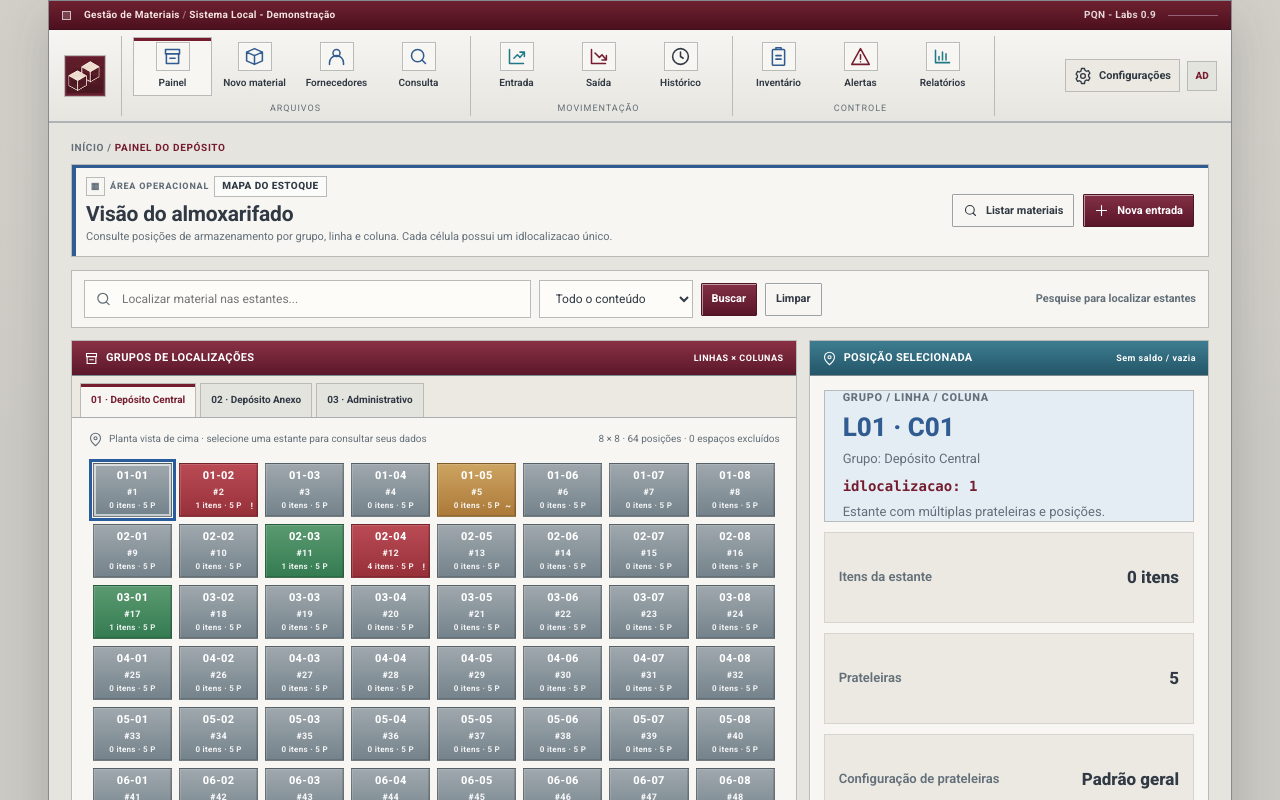
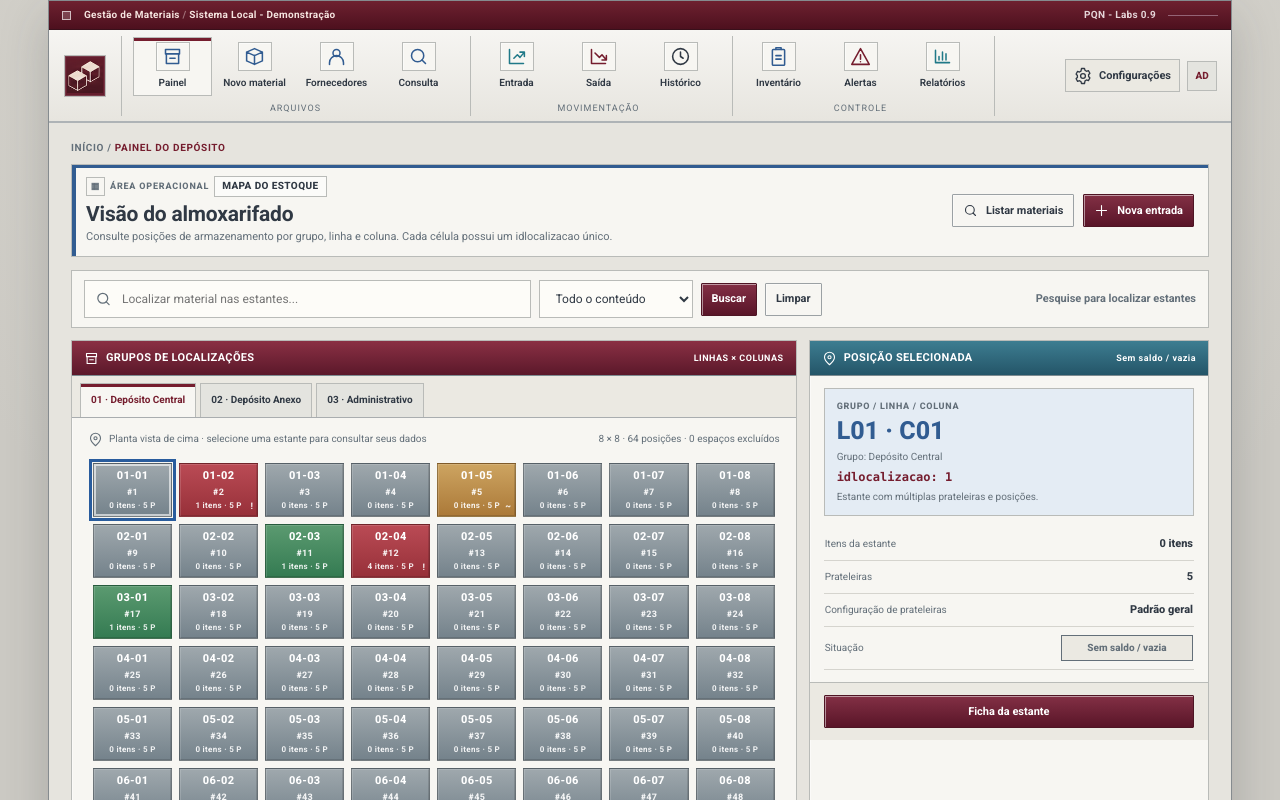
Before and after one commit to J-Tabosa/AlmoxarifadoGrupo, an Angular app in the folder frontend/: page /painel in a window 1280 px wide. Shown: the top 800 px of the page. Built offline with nearby package versions, Linux system fonts and the light colour scheme.

Commit message:
Restaura visual anterior do painel e das prateleiras

```diff
--- a/frontend/src/app/components/painel/painel.css
+++ b/frontend/src/app/components/painel/painel.css
@@ -24,158 +24,3 @@
         flex-wrap: wrap;
     }
 }
-
-/* Ficha lateral: ocupa a altura da planta e distribui os dados de forma legível. */
-.detail-console {
-    display: flex;
-    flex-direction: column;
-}
-
-.detail-console .console-head {
-    flex-shrink: 0;
-}
-
-.detail-console .console-body {
-    flex: 1;
-    display: flex;
-    flex-direction: column;
-    gap: 10px;
-    padding: 14px;
-}
-
-.detail-console .console-location {
-    flex: 1.25;
-    justify-content: center;
-    min-height: 132px;
-    margin: 0;
-    padding: 16px 18px;
-    gap: 7px;
-}
-
-.detail-console .console-location span {
-    font-size: 11px;
-}
-
-.detail-console .console-location strong {
-    font-size: clamp(26px, 2vw, 36px);
-}
-
-.detail-console .console-location small {
-    font-size: 13px;
-    overflow-wrap: anywhere;
-}
-
-.detail-console .console-location .loc-id-label {
-    font-size: 14px !important;
-}
-
-.detail-console .console-field {
-    flex: 1;
-    min-height: 54px;
-    padding: 12px 14px;
-    border: 1px solid var(--line2);
-    background: var(--paper2);
-}
-
-.detail-console .console-field label {
-    font-size: 13px;
-    font-weight: 600;
-}
-
-.detail-console .console-field strong {
-    font-size: 17px;
-    overflow-wrap: anywhere;
-}
-
-.detail-console .console-field .tag {
-    min-height: 32px;
-    height: auto;
-    min-width: 112px;
-    font-size: 12px;
-    white-space: normal;
-}
-
-.detail-console .console-actions {
-    flex-shrink: 0;
-    margin-top: auto;
-}
-
-.detail-console .console-actions .btn {
-    min-height: 42px;
-    font-size: 13px;
-}
-
-/* Estrutura metálica contínua: as prateleiras são as travessas clicáveis. */
-.shelf-list {
-    overflow-y: auto;
-    padding: 8px 5px;
-}
-
-.shelf-frame {
-    display: flex;
-    flex-direction: column;
-    flex-shrink: 0;
-    gap: 5px;
-    padding: 5px 2px;
-    border-left: 7px solid #566572;
-    border-right: 7px solid #566572;
-    background: #30363c;
-    box-shadow: inset 2px 0 0 #87939b, inset -2px 0 0 #87939b;
-}
-
-.shelf-frame .shelf-btn {
-    width: 100%;
-    min-height: 48px;
-    padding: 7px 10px;
-    background: linear-gradient(180deg, #647078, #4a535b);
-    color: #fff;
-    border: 1px solid #303940;
-    border-bottom: 3px solid #252c32;
-    box-shadow: inset 0 1px 0 #87939b;
-    border-radius: 0;
-}
-
-.shelf-frame .shelf-btn small {
-    color: #eef2f4;
-}
-
-.shelf-frame .shelf-btn .shelf-badge {
-    background: #3b444c;
-    border-color: #88959f;
-    color: #fff;
-}
-
-.shelf-frame .shelf-btn:hover {
-    background: #78858e;
-}
-
-.shelf-frame .shelf-btn.active {
-    background: #a8b4bd;
-    color: #23313b;
-    border-color: #526471;
-    border-bottom-color: #35454f;
-    box-shadow: inset 4px 0 0 #751d2e, inset 0 1px 0 #d8e0e5;
-}
-
-.shelf-frame .shelf-btn.active small {
-    color: #30404d;
-}
-
-.shelf-frame .shelf-btn.active .shelf-badge {
-    background: #e0e6ea;
-    color: #23313b;
-    border-color: #526471;
-}
-
-@media (max-width: 1100px) {
-    .detail-console .console-location,
-    .detail-console .console-field {
-        flex: none;
-    }
-}
-
-@media (max-width: 480px) {
-    .detail-console .console-field {
-        flex-wrap: wrap;
-    }
-}
--- a/frontend/src/app/components/painel/painel.html
+++ b/frontend/src/app/components/painel/painel.html
@@ -153,21 +153,12 @@
                         <div class="estante-card rack-shelves">
                             <div class="rack-section-head"><h4>Prateleiras da estante</h4><span class="hint">{{ levels.length }} níveis</span></div>
                             <div class="shelf-list">
-                                <!-- As barras laterais formam a estrutura da estante; cada botão é uma prateleira. -->
-                                <div class="shelf-frame">
-                                    @for (n of levels; track n) {
-                                        <button type="button" class="shelf-btn"
-                                                [class.active]="!rackQuery.trim() && n === level"
-                                                [attr.aria-pressed]="!rackQuery.trim() && n === level"
-                                                (click)="selectLevel(n)">
-                                            <span>
-                                                <strong>Prateleira {{ pad(n) }}</strong>
-                                                <small>{{ levelCount(n) }} {{ levelCount(n) === 1 ? 'item' : 'itens' }}</small>
-                                            </span>
-                                            <span class="shelf-badge">P{{ n }}</span>
-                                        </button>
-                                    }
-                                </div>
+                                @for (n of levels; track n) {
+                                    <button type="button" class="shelf-btn" [class.active]="!rackQuery && n === level" (click)="selectLevel(n)">
+                                        <span><strong>Prateleira {{ pad(n) }}</strong><small>{{ levelCount(n) }} itens</small></span>
+                                        <span class="shelf-badge">{{ n }}</span>
+                                    </button>
+                                }
                             </div>
                         </div>
                     </aside>
```
Also changed, not shown: 1 other file (tests, documents, lock files or other folders).
